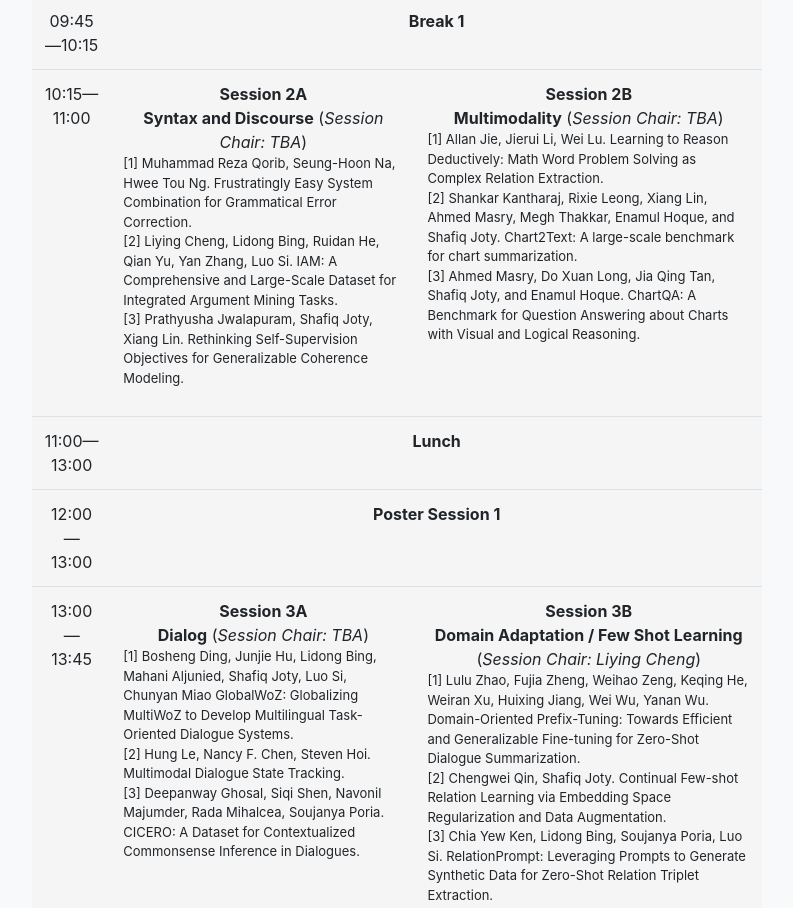
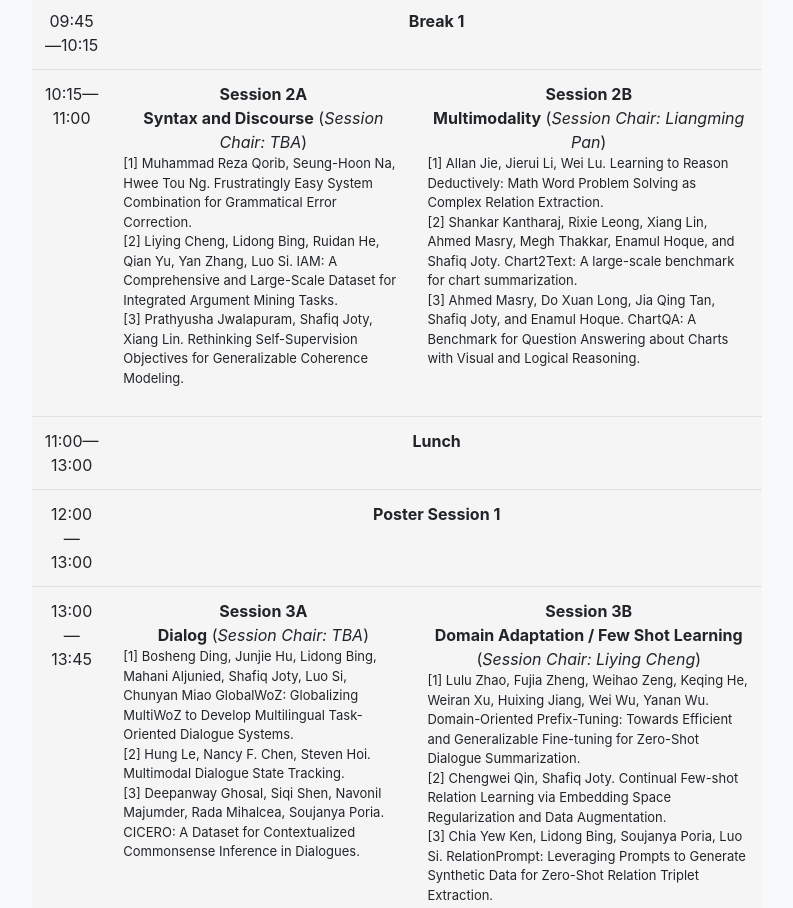
Before and after one commit to WING-NUS/NSSDM-2023, a website with bundled scripts: page index.html in a window 1280 px wide. Shown: the part 1335-2243 px from the top of the page, without its empty margins (243-1036 px from the left). Built offline with nearby package versions, Linux system fonts and the light colour scheme; files whose address does not match are found by name.

Commit message:
Add 1 session chair

```diff
--- a/index.html
+++ b/index.html
@@ -231,7 +231,7 @@
                                       </p>
                                     </td>
                                     <td class="column100" data-column="column-3"><strong>Session 2B</strong><BR/>
-                                      <strong>Multimodality</strong> (<i>Session Chair: TBA</i>)
+                                      <strong>Multimodality</strong> (<i>Session Chair: Liangming Pan</i>)
                                       <p style="text-align:left; font-size:small">
                                         [1] Allan Jie, Jierui Li, Wei Lu. Learning to Reason Deductively: Math Word Problem Solving as Complex Relation Extraction.<BR/>
                                         [2] Shankar Kantharaj, Rixie Leong, Xiang Lin, Ahmed Masry, Megh Thakkar, Enamul Hoque, and Shafiq Joty. Chart2Text: A large-scale benchmark for chart summarization. <BR/>
```
